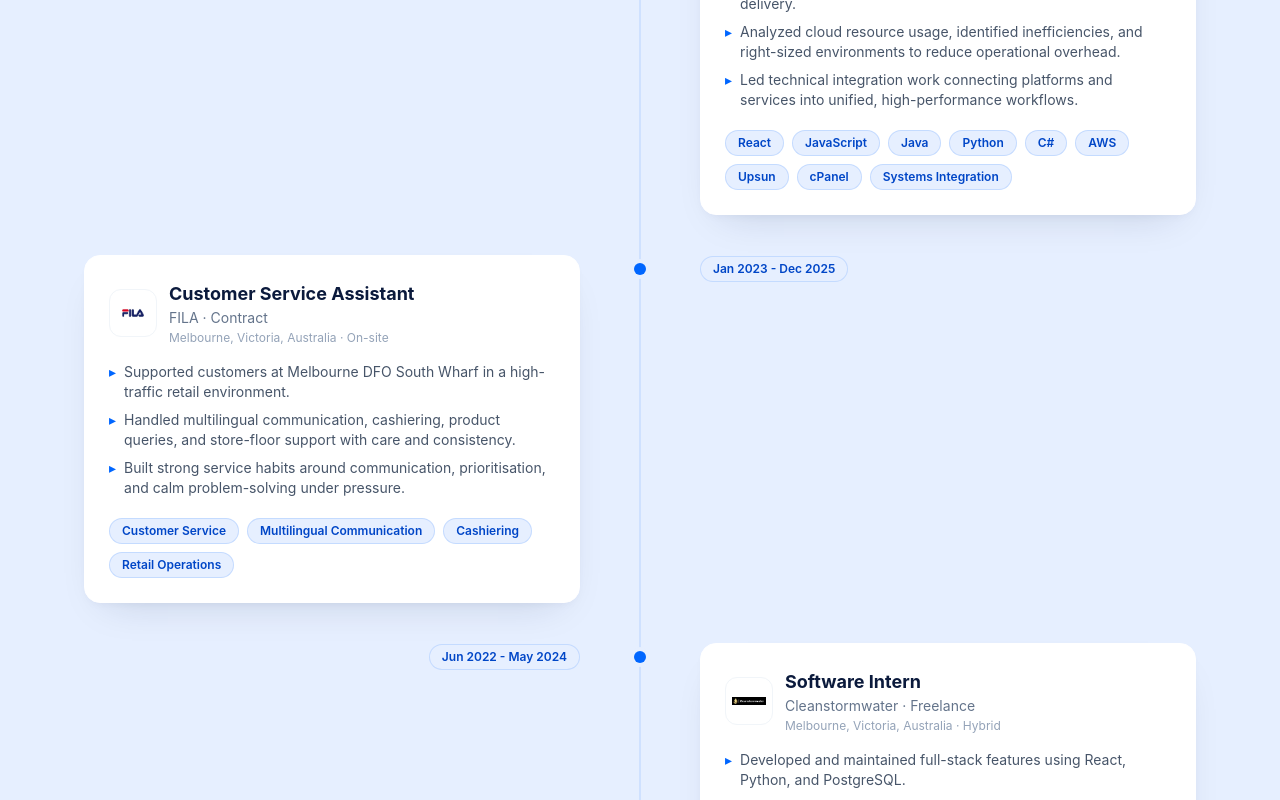
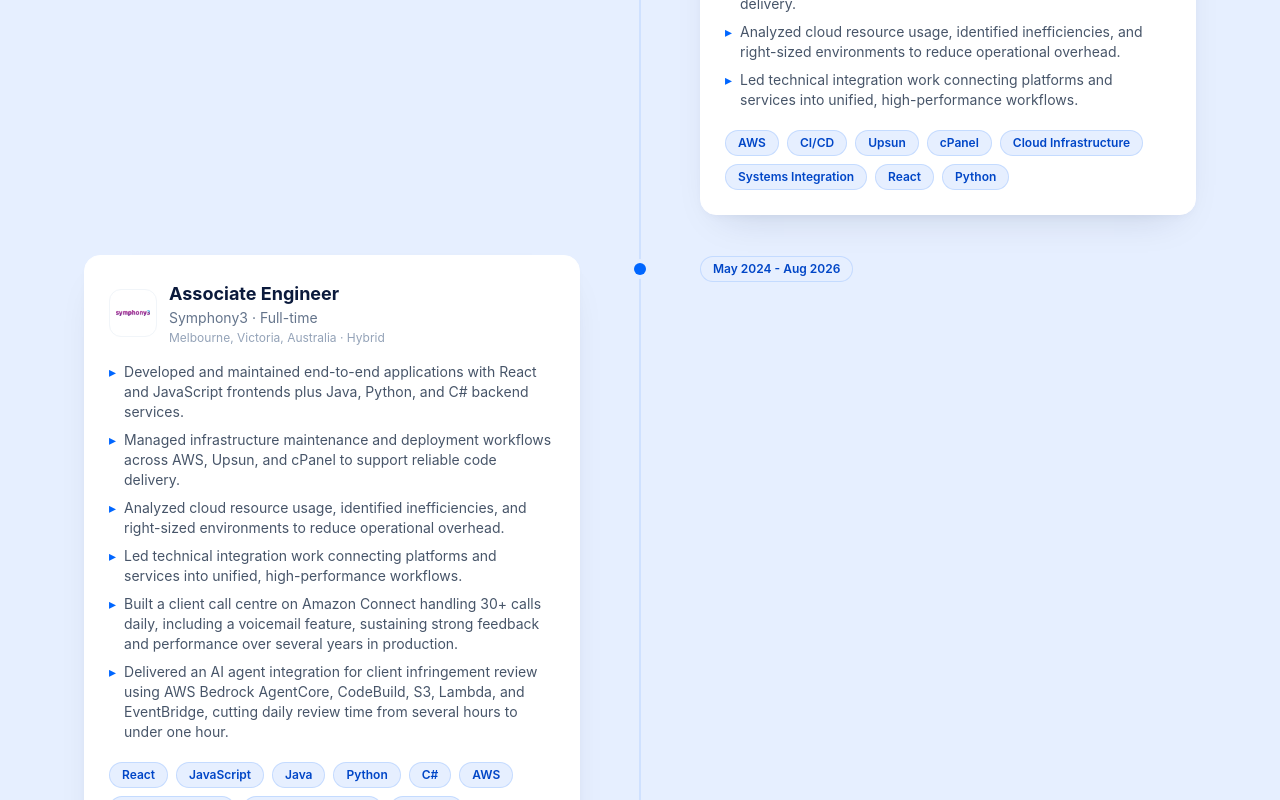
Before and after one commit to warranttsai/portfolio-software-engineer, a React (Vite) app: page / in a window 1280 px wide. Shown: the part 1620-2420 px from the top of the page. Built offline with nearby package versions, Linux system fonts and the light colour scheme.

Commit message:
feat: update experience - Street dance award - IT role switch - project experience

```diff
--- a/src/content/portfolio.ts
+++ b/src/content/portfolio.ts
@@ -106,7 +106,24 @@
 
 export const experience: ExperienceItem[] = [
   {
-    period: "May 2024 - Present",
+    period: "Aug 2026 - Present",
+    role: "DevOps Engineer",
+    company: "Symphony3",
+    employmentType: "Full-time",
+    location: "Melbourne, Victoria, Australia",
+    locationType: "Hybrid",
+    mark: "S3",
+    logo: symphony3Logo,
+    bullets: [
+      "Transitioned from Associate Engineer into a dedicated DevOps role, focused on infrastructure, deployment pipelines, and cloud operations.",
+      "Managed infrastructure maintenance and deployment workflows across AWS, Upsun, and cPanel to support reliable code delivery.",
+      "Analyzed cloud resource usage, identified inefficiencies, and right-sized environments to reduce operational overhead.",
+      "Led technical integration work connecting platforms and services into unified, high-performance workflows.",
+    ],
+    skills: ["AWS", "CI/CD", "Upsun", "cPanel", "Cloud Infrastructure", "Systems Integration", "React", "Python"],
+  },
+  {
+    period: "May 2024 - Aug 2026",
     role: "Associate Engineer",
     company: "Symphony3",
     employmentType: "Full-time",
@@ -119,8 +136,10 @@
       "Managed infrastructure maintenance and deployment workflows across AWS, Upsun, and cPanel to support reliable code delivery.",
       "Analyzed cloud resource usage, identified inefficiencies, and right-sized environments to reduce operational overhead.",
       "Led technical integration work connecting platforms and services into unified, high-performance workflows.",
+      "Built a client call centre on Amazon Connect handling 30+ calls daily, including a voicemail feature, sustaining strong feedback and performance over several years in production.",
+      "Delivered an AI agent integration for client infringement review using AWS Bedrock AgentCore, CodeBuild, S3, Lambda, and EventBridge, cutting daily review time from several hours to under one hour.",
     ],
-    skills: ["React", "JavaScript", "Java", "Python", "C#", "AWS", "Upsun", "cPanel", "Systems Integration"],
+    skills: ["React", "JavaScript", "Java", "Python", "C#", "AWS", "Amazon Connect", "Bedrock AgentCore", "Lambda", "EventBridge", "CodeBuild", "S3", "Upsun", "cPanel", "Systems Integration"],
   },
   {
     period: "Jan 2023 - Dec 2025",
@@ -489,6 +508,16 @@
     location: "Melbourne, VIC",
   },
   {
+    date: "2026-08-09",
+    label: "August 9, 2026",
+    emoji: "🏆",
+    title: "Undefined - X Dance Station",
+    kind: "battle",
+    tags: ["1v1", "Freestyle", "Battle"],
+    result: "TOP 32",
+    location: "Melbourne, VIC",
+  },
+  {
     date: danceStartDate,
     label: "Today",
     emoji: "🎭",
```
